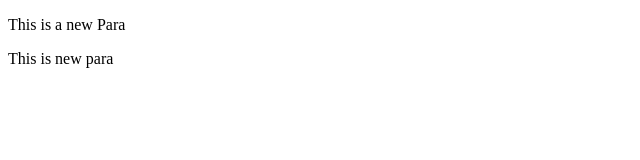
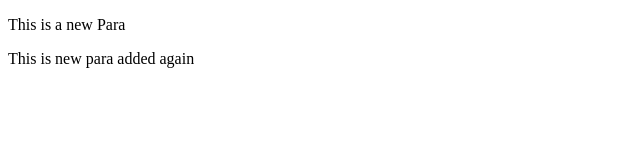
Before and after one commit to VinayakReddy123/localrepo, a plain HTML site: page index.html in a window 1280 px wide. Shown: the full height of the page, 0-640 px from the left. Drawn offline with Linux system fonts and the light colour scheme.

Commit message:
added msg again

```diff
--- a/index.html
+++ b/index.html
@@ -8,7 +8,7 @@
 <body>
     <p>This is a new Para</p>
     <p>
-        This is new para
+        This is new para added again
     </p>
 </body>
 </html>
```
